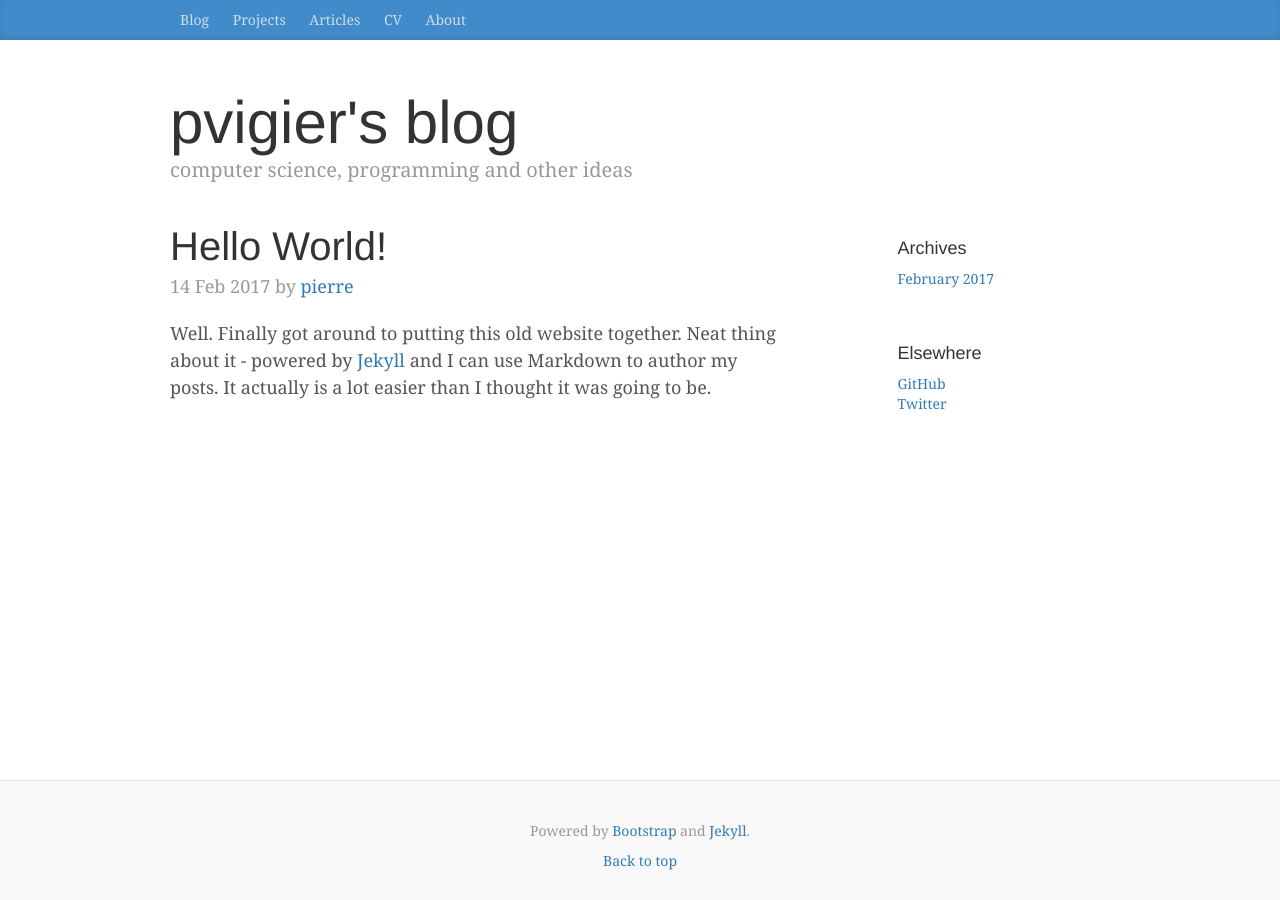
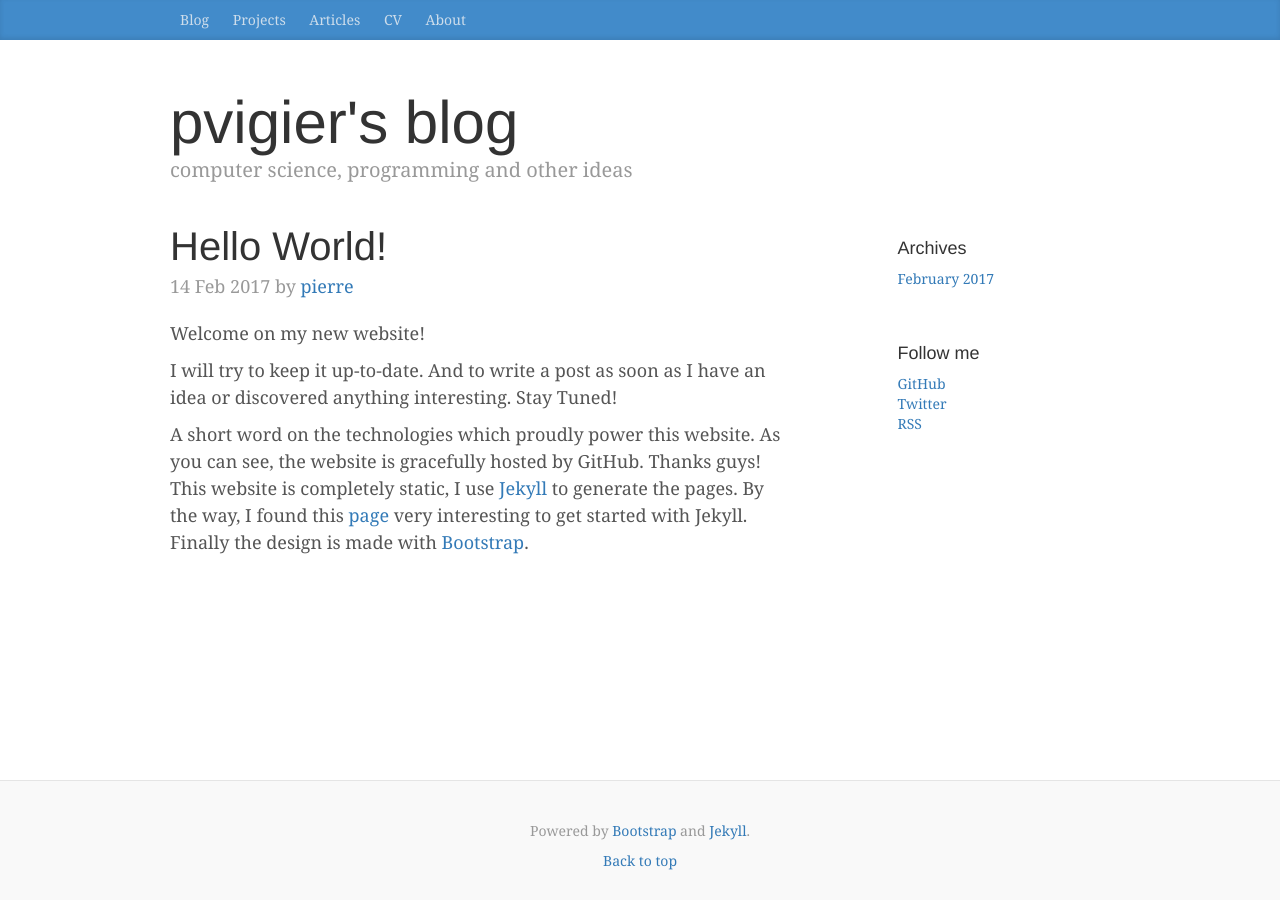
Before and after one commit to pvigier/pvigier.github.io-jekyll, a Jekyll site: the page built from _posts/2017-02-14-hello-world.md, in a window 1280 px wide. Built offline with Jekyll 4.4.1, drawn with Linux system fonts in a browser that asks for light colours.

Commit message:
Update the first article

```diff
--- a/_config.yml
+++ b/_config.yml
@@ -1,5 +1,6 @@
 name: Pierre Vigier
 markdown: kramdown
+excerpt_separator: <!--more-->
 future: true
 gems: [jekyll-paginate, jekyll-archives]
 paginate: 5
--- a/_includes/sidebar.html
+++ b/_includes/sidebar.html
@@ -12,10 +12,11 @@
         </ol>
     </div>
     <div class="sidebar-module">
-        <h4>Elsewhere</h4>
+        <h4>Follow me</h4>
         <ol class="list-unstyled">
             <li><a href="https://github.com/pvigier">GitHub</a></li>
             <li><a href="https://twitter.com/PierreVigier">Twitter</a></li>
+            <li><a href="/rss.xml">RSS</a></li>
         </ol>
     </div>
 </div><!-- /.blog-sidebar -->
--- a/_posts/2017-02-14-hello-world.md
+++ b/_posts/2017-02-14-hello-world.md
@@ -5,4 +5,9 @@ date: 2017-02-14
 author: pierre
 ---
 
-Well. Finally got around to putting this old website together. Neat thing about it - powered by [Jekyll](http://jekyllrb.com) and I can use Markdown to author my posts. It actually is a lot easier than I thought it was going to be.
+Welcome on my new website!
+
+I will try to keep it up-to-date. And to write a post as soon as I have an idea or discovered anything interesting. Stay Tuned!
+
+A short word on the technologies which proudly power this website. As you can see, the website is gracefully hosted by GitHub. Thanks guys! This website is completely static, I use [Jekyll](http://jekyllrb.com) to generate the pages. By the way, I found this [page](http://jmcglone.com/guides/github-pages/) very interesting to get started with Jekyll. Finally the design is made with [Bootstrap](http://getbootstrap.com).
+<!--more-->
--- a/rss.xml
+++ b/rss.xml
@@ -1,7 +1,10 @@
+---
+layout: feed
+---
 <?xml version="1.0" encoding="utf-8"?>
 <feed xmlns="http://www.w3.org/2005/Atom">
 	<title>pvigier's blog</title>
-	<link href="http://pvigier.github.io/atom.xml" rel="self"/>
+	<link href="http://pvigier.github.io/rss.xml" rel="self"/>
 	<link href="http://pvigier.github.io"/>
 	<updated>{{ site.time | date_to_xmlschema }}</updated>
 	<id>http://pvigier.github.io</id>
```
